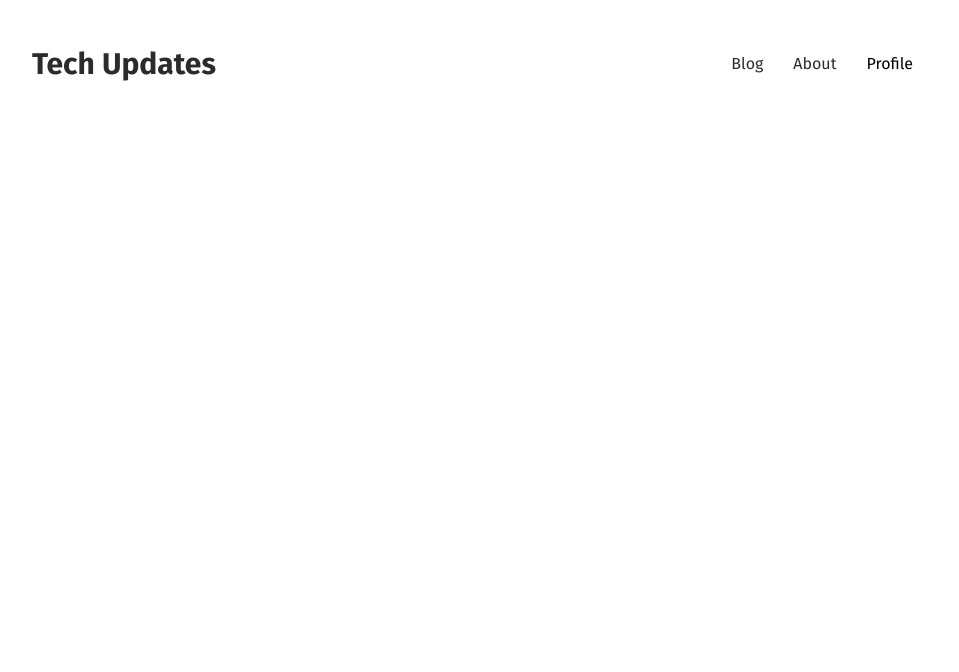
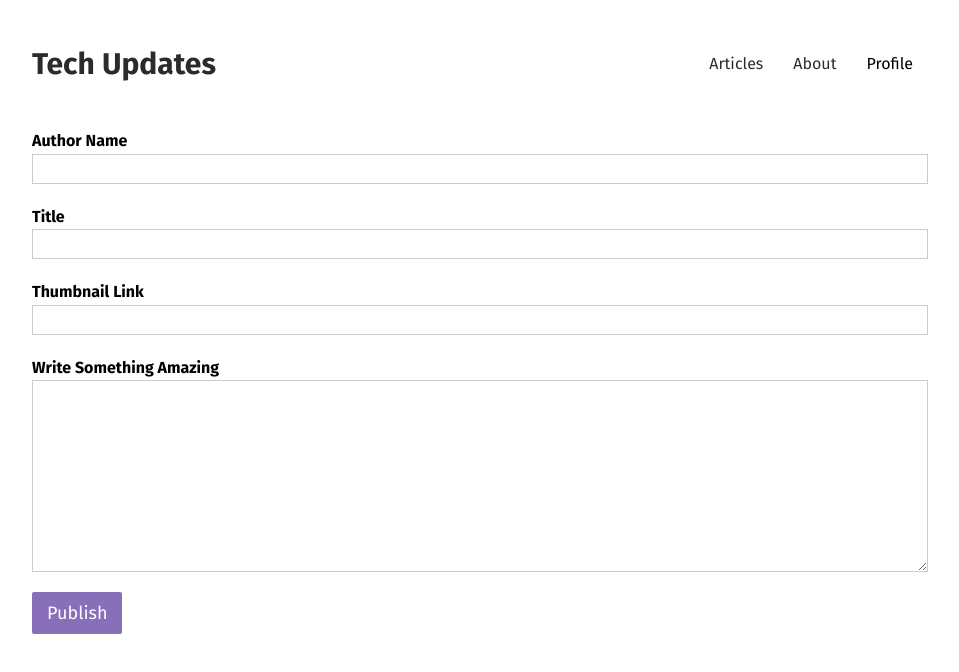
Before and after one commit to AkhlakurRahman/nuxt-blog, a Nuxt app: page /profile/new-post in a window 1280 px wide. Shown: the top 672 px of the page, without its empty margins (160-1119 px from the left). Built offline with nearby package versions, Linux system fonts and the light colour scheme.

Commit message:
create new post form added

```diff
--- /dev/null
+++ b/components/AppButton.vue
@@ -0,0 +1,48 @@
+<template>
+  <button class="button" :class="btnStyle" v-bind="$attrs" v-on="$listeners">
+    <slot />
+  </button>
+</template>
+
+<script>
+export default {
+  name: "AppButton",
+  props: {
+    btnStyle: {
+      type: String,
+      default: ""
+    }
+  }
+};
+</script>
+
+<style scoped>
+.button {
+  border: none;
+  border-radius: 2px;
+  cursor: pointer;
+  padding: 1rem 1.5rem;
+  background: #896eb9;
+  color: #fff;
+  font-family: "Fira Sans", arial, sans-serif;
+  font-size: 1.8rem;
+  transition: all 0.3s ease-out;
+}
+
+.button:hover,
+.button:active {
+  background: #714fb0;
+}
+
+.inverted {
+  background: #714fb0;
+  color: #fff;
+  border: 1px solid transparent;
+}
+
+.inverted:hover,
+.inverted:active {
+  background: #896eb9;
+  border: 1px solid transparent;
+}
+</style>
--- /dev/null
+++ b/components/AppControlInput.vue
@@ -0,0 +1,69 @@
+<template>
+  <div class="input-control">
+    <label :for="focusAttr"><slot /></label>
+    <input
+      v-if="controlType === 'input'"
+      :id="focusAttr"
+      :value="value"
+      @input="$emit('input', $event.target.value)"
+    />
+    <textarea
+      v-if="controlType === 'textarea'"
+      rows="10"
+      :id="focusAttr"
+      :value="value"
+      @input="$emit('input', $event.target.value)"
+    ></textarea>
+  </div>
+</template>
+
+<script>
+export default {
+  name: "AppInputControl",
+  props: {
+    controlType: {
+      type: String,
+      default: "input"
+    },
+    value: {
+      type: String,
+      default: ""
+    },
+    focusAttr: {
+      type: String
+    }
+  }
+};
+</script>
+
+<style scoped>
+.input-control {
+  margin: 2rem 0;
+}
+
+.input-control label {
+  display: block;
+  font-weight: bold;
+  font-size: 1.6rem;
+}
+
+.input-control input,
+.input-control textarea {
+  display: block;
+  width: 100%;
+  box-sizing: border-box;
+  font-size: 1.6rem;
+  font-weight: 300;
+  border: 1px solid #ccc;
+  padding: 5px;
+
+  transition: all 0.2s ease-in-out;
+}
+
+.input-control input:focus,
+.input-control textarea:focus {
+  /* background-color: #eee; */
+  border: 1px solid #714fb0;
+  outline: none;
+}
+</style>
--- a/components/TheHeader.vue
+++ b/components/TheHeader.vue
@@ -5,7 +5,7 @@
     </section>
     <nav class="navbar">
       <ul class="nav-list">
-        <li class="nav-item"><nuxt-link to="/posts">Blog</nuxt-link></li>
+        <li class="nav-item"><nuxt-link to="/posts">Articles</nuxt-link></li>
         <li class="nav-item"><nuxt-link to="/about">About</nuxt-link></li>
         <li class="nav-item"><nuxt-link to="/profile">Profile</nuxt-link></li>
       </ul>
--- a/pages/profile/index.vue
+++ b/pages/profile/index.vue
@@ -2,7 +2,12 @@
   <div>
     <div class="profile-page">
       <section class="create-new">
-        <button>Create New Post</button>
+        <AppButton
+          @click="$router.push('/profile/new-post')"
+          btnStyle="inverted"
+        >
+          Create New Post
+        </AppButton>
       </section>
       <section class="existing-posts">
         <h3>Existing Posts</h3>
@@ -14,10 +19,12 @@
 
 <script>
 import PostList from "@/components/PostList";
+import AppButton from "@/components/AppButton";
 
 export default {
   components: {
-    PostList
+    PostList,
+    AppButton
   }
 };
 </script>
@@ -29,22 +36,6 @@ export default {
   justify-content: center;
 }
 
-.create-new button {
-  border: none;
-  border-radius: 2px;
-  cursor: pointer;
-  padding: 1rem 1.5rem;
-  background: #896eb9;
-  color: #fff;
-  font-family: "Fira Sans", arial, sans-serif;
-  font-size: 1.8rem;
-  transition: all 0.3s ease-out;
-}
-
-.create-new button:hover {
-  background: #714fb0;
-}
-
 .existing-posts h3 {
   font-size: 2rem;
   margin: 5rem 0;
--- a/pages/profile/new-post/index.vue
+++ b/pages/profile/new-post/index.vue
@@ -0,0 +1,54 @@
+<template>
+  <section class="form-control">
+    <form @submit.prevent="onSubmit">
+      <AppControlInput v-model="fieldData.authorName" focusAttr="authorName"
+        >Author Name</AppControlInput
+      >
+      <AppControlInput v-model="fieldData.postTitle" focusAttr="postTitle"
+        >Title</AppControlInput
+      >
+      <AppControlInput
+        v-model="fieldData.thumbnailLink"
+        focusAttr="thumbnailLink"
+        >Thumbnail Link</AppControlInput
+      >
+      <AppControlInput
+        controlType="textarea"
+        v-model="fieldData.postContent"
+        focusAttr="content"
+        >Write Something Amazing</AppControlInput
+      >
+      <AppButton type="submit">Publish</AppButton>
+    </form>
+  </section>
+</template>
+
+<script>
+import AppButton from "@/components/AppButton";
+import AppControlInput from "@/components/AppControlInput";
+
+export default {
+  components: {
+    AppButton,
+    AppControlInput
+  },
+  data() {
+    return {
+      fieldData: {
+        authorName: "",
+        postTitle: "",
+        thumbnailLink: "",
+        postContent: ""
+      }
+    };
+  },
+  methods: {
+    onSubmit() {
+      // Publish post
+      console.log(this.fieldData);
+    }
+  }
+};
+</script>
+
+<style scoped></style>
```
